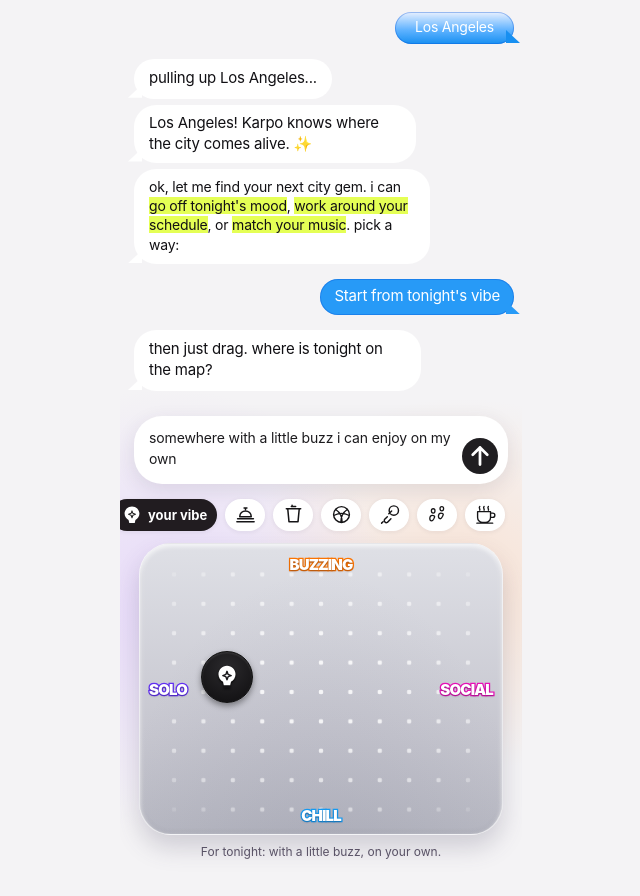
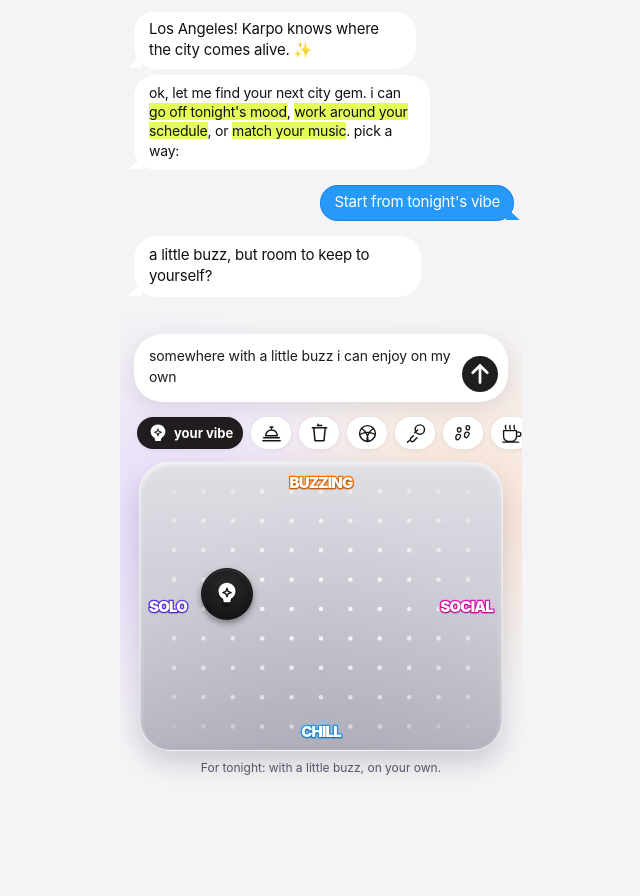
Before and after one commit to thesimoneliu/vibe-map-demo, a plain HTML site: page index.html in a window 1280 px wide. Both pictures are taken after a click on the tab "your vibe". Shown: the whole page, without its empty margins (319-959 px from the left). After the commit the page ends 800 px from the top, so only its background shows below. Drawn offline with Linux system fonts and the light colour scheme.

Commit message:
Keep vibe controls docked and adapt prompts to map position

```diff
--- a/app.js
+++ b/app.js
@@ -5,6 +5,7 @@
 const promptField = document.getElementById('prompt');
 const thread = document.getElementById('thread');
 const categories = document.getElementById('categories');
+let activePrompt = document.getElementById('active-prompt');
 
 const lenses = {
   vibe: { name: 'your vibe', subject: 'tonight' },
@@ -18,6 +19,26 @@
 
 const state = { x: 0.24, y: 0.46, category: 'vibe' };
 let draggingPointer = null;
+let hasInteractedWithMap = false;
+let lastPromptZone = '';
+
+const zonePrompts = [
+  [
+    'a lively place where you can still do your own thing?',
+    'somewhere lively, with company optional?',
+    'a lively place to be around people?',
+  ],
+  [
+    'a little buzz, but room to keep to yourself?',
+    'a little buzz, and room to see where the night goes?',
+    'a social spot with some energy, but not too much?',
+  ],
+  [
+    'somewhere quiet to recharge on your own?',
+    'a relaxed place with company optional?',
+    'a low-key place to catch up with people?',
+  ],
+];
 
 function clamp(value, min, max) {
   return Math.min(max, Math.max(min, value));
@@ -47,6 +68,19 @@
   map.style.setProperty('--y', `${state.y * 100}%`);
   description.textContent = describeVibe();
   handle.setAttribute('aria-label', `Vibe position: ${Math.round(state.x * 100)} percent toward social, ${Math.round((1 - state.y) * 100)} percent toward buzzing. ${description.textContent}`);
+  if (hasInteractedWithMap) updatePrompt();
+}
+
+function updatePrompt() {
+  const column = state.x < 0.35 ? 0 : state.x > 0.65 ? 2 : 1;
+  const row = state.y < 0.35 ? 0 : state.y > 0.65 ? 2 : 1;
+  const zone = `${state.category}:${row}:${column}`;
+  if (zone === lastPromptZone) return;
+  lastPromptZone = zone;
+  const question = zonePrompts[row][column];
+  activePrompt.textContent = state.category === 'vibe'
+    ? question
+    : `for ${lenses[state.category].subject}, ${question}`;
 }
 
 function setPositionFromPointer(event) {
@@ -56,6 +90,10 @@
   const y = clamp(event.clientY - rect.top, radius, rect.height - radius);
   state.x = x / rect.width;
   state.y = y / rect.height;
+  if (!hasInteractedWithMap) {
+    hasInteractedWithMap = true;
+    thread.scrollTop = thread.scrollHeight;
+  }
   renderPosition();
 }
 
@@ -92,6 +130,7 @@
   else if (event.key === 'ArrowDown') state.y = clamp(state.y + delta, 0.09, 0.91);
   else return;
   event.preventDefault();
+  hasInteractedWithMap = true;
   renderPosition();
 });
 
@@ -99,6 +138,7 @@
   const selected = event.target.closest('[data-category]');
   if (!selected) return;
   state.category = selected.dataset.category;
+  hasInteractedWithMap = true;
   for (const tab of categories.querySelectorAll('[data-category]')) {
     const active = tab === selected;
     tab.classList.toggle('category--active', active);
@@ -129,11 +169,12 @@
   }
   addMessage(text, true);
   applyTextIntent(text);
-  const reply = addMessage(`got it. ${describeVibe().toLowerCase()} drag the map to fine-tune it.`, false);
+  activePrompt = addMessage(`got it. ${describeVibe().toLowerCase()} drag the map to fine-tune it.`, false);
+  lastPromptZone = '';
   promptField.value = '';
   promptField.style.height = '';
   promptField.blur();
-  reply.scrollIntoView({ block: 'center', behavior: 'smooth' });
+  thread.scrollTo({ top: thread.scrollHeight, behavior: 'smooth' });
 });
 
 promptField.addEventListener('input', () => {
@@ -142,3 +183,20 @@
 });
 
 renderPosition();
+if (thread.scrollHeight > thread.clientHeight) thread.scrollTop = thread.scrollHeight;
+
+function syncKeyboardViewport() {
+  const root = document.documentElement;
+  if (document.activeElement === promptField && window.visualViewport) {
+    root.style.setProperty('--app-height', `${window.visualViewport.height}px`);
+    root.style.setProperty('--app-top', `${window.visualViewport.offsetTop}px`);
+  } else {
+    root.style.removeProperty('--app-height');
+    root.style.removeProperty('--app-top');
+  }
+}
+
+promptField.addEventListener('focus', syncKeyboardViewport);
+promptField.addEventListener('blur', syncKeyboardViewport);
+window.visualViewport?.addEventListener('resize', syncKeyboardViewport);
+window.visualViewport?.addEventListener('scroll', syncKeyboardViewport);
--- a/index.html
+++ b/index.html
@@ -23,7 +23,7 @@
           <mark>match your music</mark>. pick a way:
         </div>
         <div class="message message--outgoing choice-answer">Start from tonight's vibe</div>
-        <div class="message message--incoming instruction-message">then just drag. where is tonight on the map?</div>
+        <div class="message message--incoming instruction-message" id="active-prompt">then just drag. where is tonight on the map?</div>
       </section>
 
       <section class="explorer" aria-label="Choose your vibe">
--- a/styles.css
+++ b/styles.css
@@ -8,12 +8,13 @@
 
 * { box-sizing: border-box; }
 
-html { min-width: 320px; }
+html { min-width: 320px; height: 100%; overflow: hidden; }
 
 body {
   min-width: 320px;
+  height: 100%;
   margin: 0;
-  overscroll-behavior-x: none;
+  overflow: hidden;
 }
 
 button, textarea { font: inherit; }
@@ -30,16 +31,30 @@
 }
 
 .app {
+  position: fixed;
+  top: var(--app-top, 0px);
+  left: 0;
+  right: 0;
+  display: flex;
+  flex-direction: column;
   width: min(100%, 402px);
-  min-height: 100svh;
+  height: var(--app-height, 100dvh);
   margin-inline: auto;
   padding-top: max(12px, env(safe-area-inset-top));
-  padding-bottom: max(20px, env(safe-area-inset-bottom));
   overflow: hidden;
   background: #f4f3f5;
 }
 
-.thread { padding: 0 8px 0 14px; }
+.thread {
+  flex: 1;
+  min-height: 0;
+  padding: 0 8px 12px 14px;
+  overflow-y: auto;
+  overscroll-behavior: contain;
+  scrollbar-width: none;
+  -webkit-overflow-scrolling: touch;
+}
+.thread::-webkit-scrollbar { display: none; }
 
 .message {
   position: relative;
@@ -107,7 +122,9 @@
 .instruction-message { max-width: 287px; margin-top: 15px; padding-block: 9px 10px; }
 
 .explorer {
+  flex: none;
   padding: 25px 0 0;
+  padding-bottom: max(8px, env(safe-area-inset-bottom));
   background: radial-gradient(ellipse 80% 65% at 12% 45%, rgba(214, 184, 255, .45), transparent 70%),
               radial-gradient(ellipse 80% 55% at 85% 40%, rgba(255, 203, 166, .42), transparent 70%);
 }
@@ -204,7 +221,7 @@
 .vibe-map {
   position: relative;
   width: 100%;
-  height: 292px;
+  height: clamp(150px, calc(var(--app-height, 100dvh) - 510px), 292px);
   overflow: hidden;
   isolation: isolate;
   border: 1px solid rgba(255, 255, 255, .65);
@@ -291,7 +308,7 @@
 @media (max-width: 370px) {
   .message { font-size: 14px; }
   .choice-answer { white-space: normal; }
-  .vibe-map { height: 276px; }
+  .vibe-map { height: clamp(150px, calc(var(--app-height, 100dvh) - 525px), 276px); }
   .map-wrap { padding-inline: 13px; }
 }
 
```
Also changed, not shown: 1 other file.
